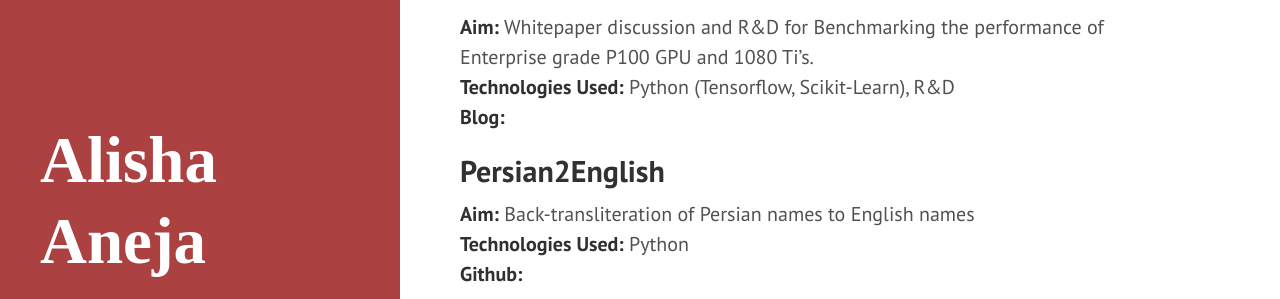
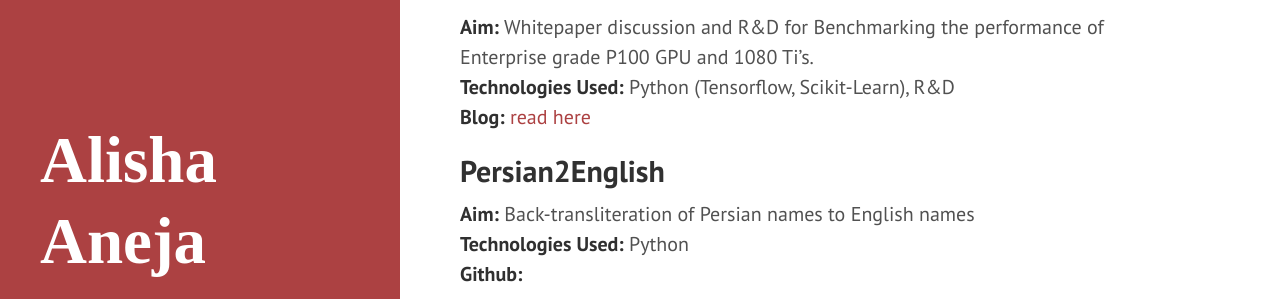
Before and after one commit to alisha17/alisha17.github.io, a Jekyll site: the page built from projects.md, in a window 1280 px wide and 900 px high, scrolled down 374 px. Shown: the part 156-455 px from the top of the window. Built offline with Jekyll 4.4.1, drawn with Linux system fonts in a browser that asks for light colours; nearby versions of some CDN libraries; Markdown is read by kramdown in place of the engine named in the settings; comment, search, counter and statistics services are not loaded.

Commit message:
Benchmarking post added

```diff
--- a/projects.md
+++ b/projects.md
@@ -19,7 +19,7 @@ of ~79%.<br />
 **Aim:** Whitepaper discussion and R&D for Benchmarking the performance of Enterprise grade P100 GPU and
 1080 Ti's.<br/>
 **Technologies Used:** Python (Tensorflow, Scikit-Learn), R&D<br/>
-**Blog:**<br/>
+**Blog:** [read here](https://alisha17.github.io/machine-learning/2017/12/15/benchmarks.html)<br/>
 
 ## Persian2English ##
 
```
Also changed, not shown: _posts/2017-12-15-benchmarks.md (line endings or trailing spaces), 14 other files.
